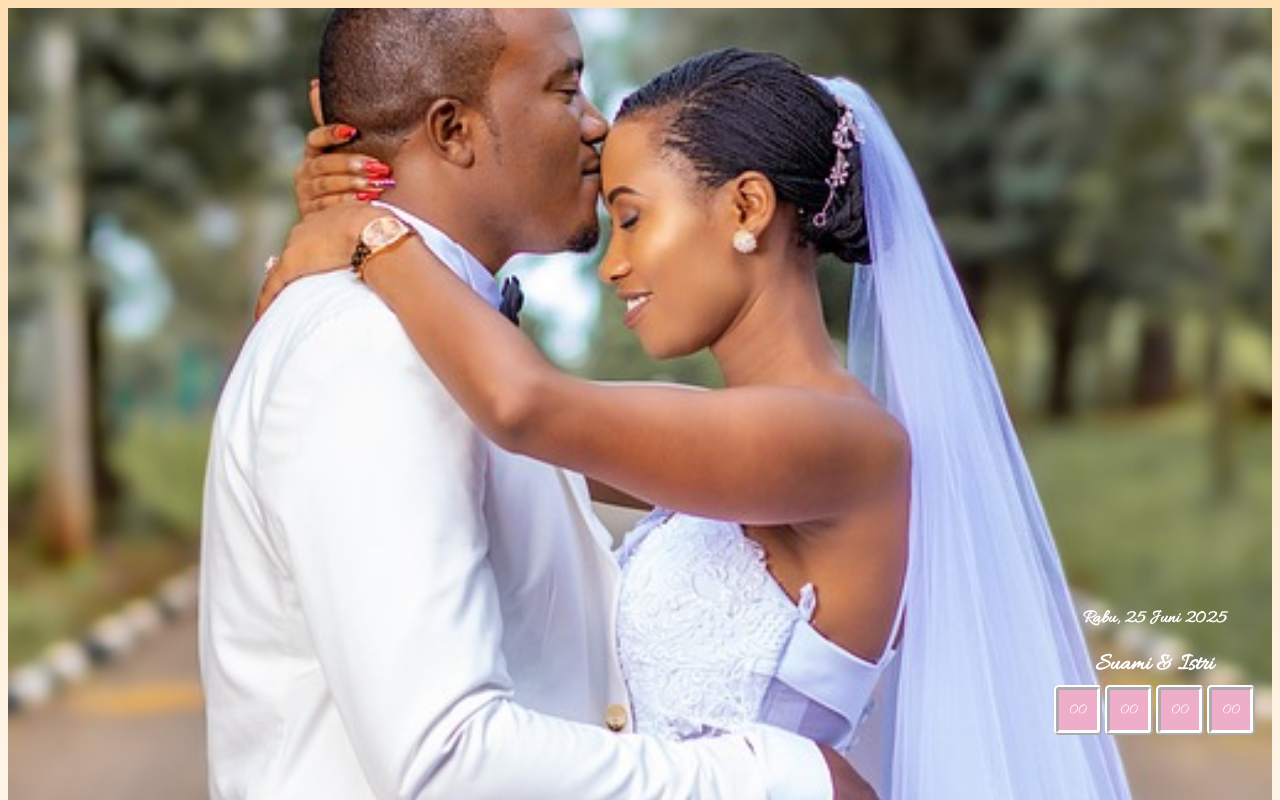
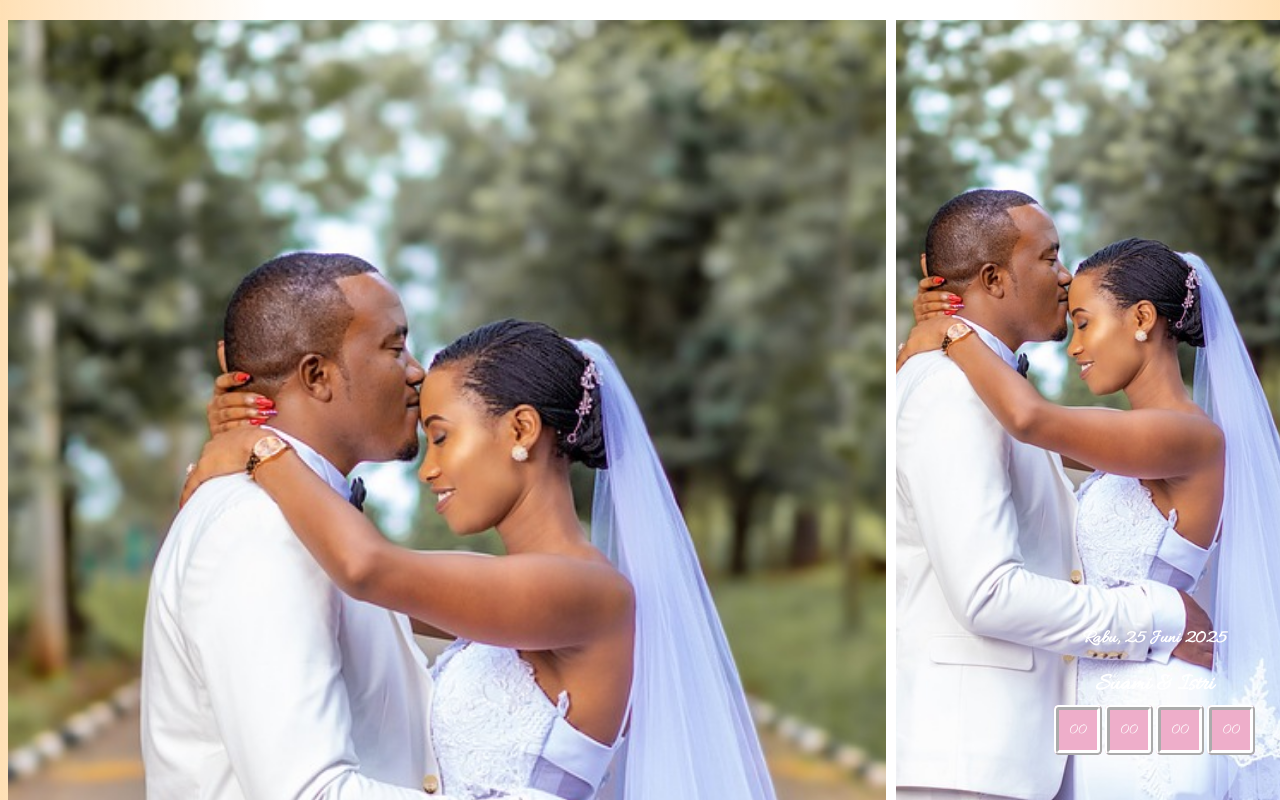
Before and after one commit to coderwebcode/invitation, a plain HTML site: page onbutton.html in a window 1280 px wide. Shown: the top 800 px of the page. Drawn offline with Linux system fonts and the light colour scheme.

Commit message:
Add files via upload

```diff
--- a/onbutton.html
+++ b/onbutton.html
@@ -8,7 +8,17 @@
     <title>Wedding</title>
 </head>
 <body>
+    <div class="desktopView">
+        <div class="leftDesktop">
+        <img src="images/pic2.jpg" class="bgDesktop" />
+    </div>
+
+    <h2></h2>
+    </div>
+
     <div class="allWrapper">
+
+
     <div class="container1">
         <div class="info">
             <h3>Rabu, 25 Juni 2025</h3>
@@ -74,7 +84,7 @@
                 <button class="maps" onclick="maps()" id="location" >Google Maps</button>
            </div>
     </div>
-</div>
+
 
 <div class="container6">
     <div class="bg2">
@@ -90,6 +100,8 @@
     <div class="line"></div>
     <h3 class="from">Suami & Istri</h3>
     </div>
+</div>
+
 </div>
 
 <div id="loading-screen">
--- a/style2.css
+++ b/style2.css
@@ -28,6 +28,8 @@ body {
   background: #EEAECA;
   background: radial-gradient(circle, rgba(238, 174, 202, 0) 58%, rgba(255, 224, 181, 1) 100%);
 }
+
+
 
 .container1 {
   height: 100vh;
@@ -66,7 +68,7 @@ body {
 
 .info {
   position: absolute;
-  bottom: 10%;
+  bottom: 86%;
   right: 25px;
 }
 
@@ -143,7 +145,7 @@ span {
 .picSlider img {
   width: 100%;
   height: auto;
-  object-fit: contain;
+  object-fit: cover;
   aspect-ratio: 16 / 9;
   flex: 0 0 100%;
 }
@@ -523,3 +525,29 @@ span {
   justify-content: center;
   z-index: 9999;
 }
+
+
+
+
+
+@media screen and (min-width: 1280px) {
+
+  .leftDesktop {
+    width: 70%;
+    position: fixed;
+    display: block;
+  }
+
+  .bgDesktop {
+    height: 100%;
+    width: 98%;
+  }
+
+
+  .allWrapper {
+    position: absolute;
+    right: 0;
+    width: 30%;
+    display: block;
+  }
+}
```
Lines whose indentation alone changed are shown as unchanged.
